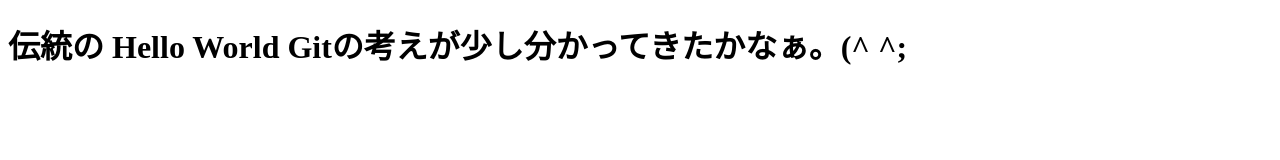
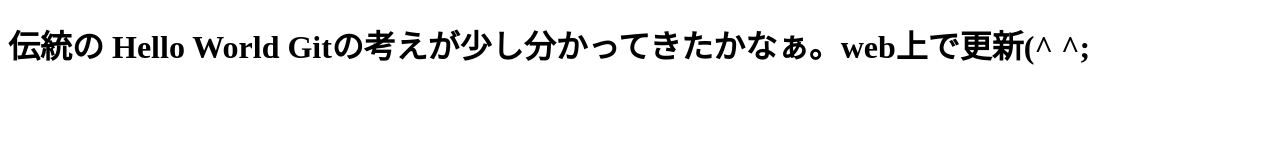
Before and after one commit to hoshina104/hoshina104.github.io, a plain HTML site: page index.html in a window 1280 px wide. Drawn offline with Linux system fonts and the light colour scheme.

Commit message:
web上で更新

```diff
--- a/index.html
+++ b/index.html
@@ -5,7 +5,7 @@
     <meta name="viewport" content="width=device-width, initial-scale=1.0">
     <meta http-equiv="X-UA-Compatible" content="ie=edge">
     <title>hogehoge</title>
-    <h1>伝統の Hello World Gitの考えが少し分かってきたかなぁ。(^ ^;</h1>
+    <h1>伝統の Hello World Gitの考えが少し分かってきたかなぁ。web上で更新(^ ^;</h1>
 </head>
 <body>
 
```
